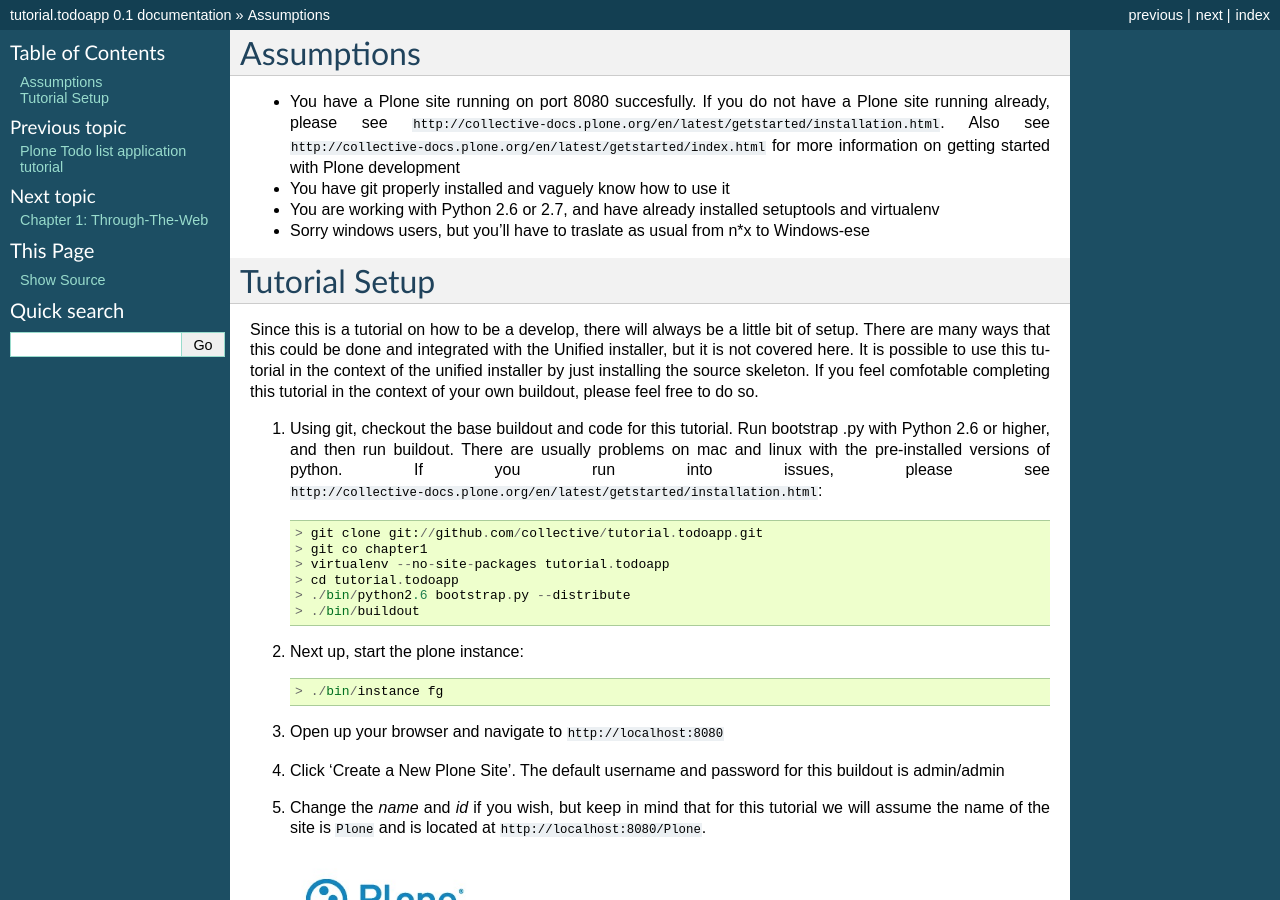
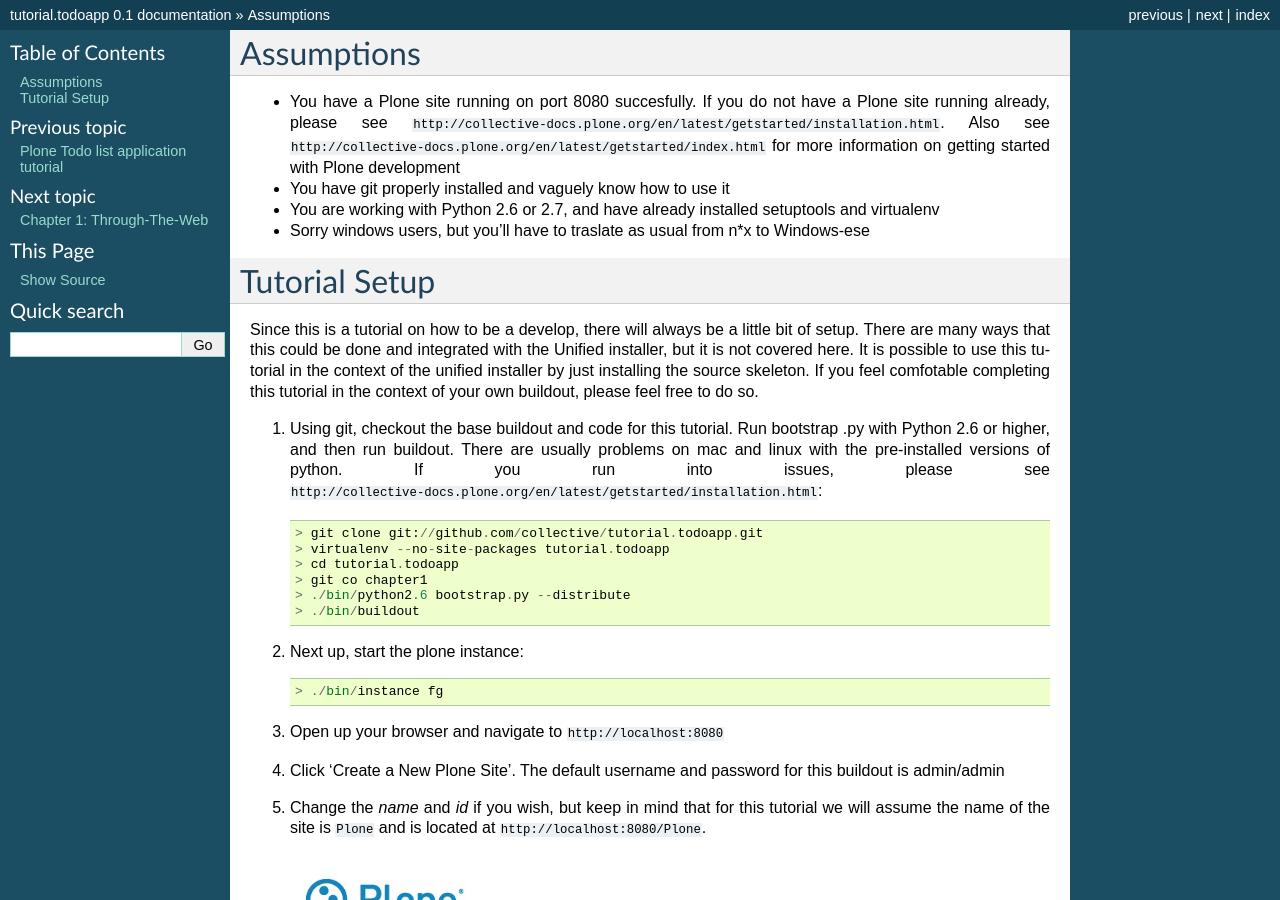
Before and after one commit to collective/tutorial.todoapp, a Sphinx documentation site: the page built from docs/chapter_0.rst, in a window 1280 px wide and 900 px high. Built offline with Sphinx 7.4.7, drawn with Linux system fonts in a browser that asks for light colours; pages that are not in the unit, such as notebooks, are missing from menus.

```diff
--- a/docs/chapter_0.rst
+++ b/docs/chapter_0.rst
@@ -23,9 +23,9 @@
 #. Using git, checkout the base buildout and code for this tutorial. Run bootstrap .py with Python 2.6 or higher, and then run buildout. There are usually problems on mac and linux with the pre-installed versions of python. If you run into issues, please see ``http://collective-docs.plone.org/en/latest/getstarted/installation.html``::
 
     > git clone git://github.com/collective/tutorial.todoapp.git
-    > git co chapter1
     > virtualenv --no-site-packages tutorial.todoapp
     > cd tutorial.todoapp
+    > git co chapter1
     > ./bin/python2.6 bootstrap.py --distribute
     > ./bin/buildout
 
```
